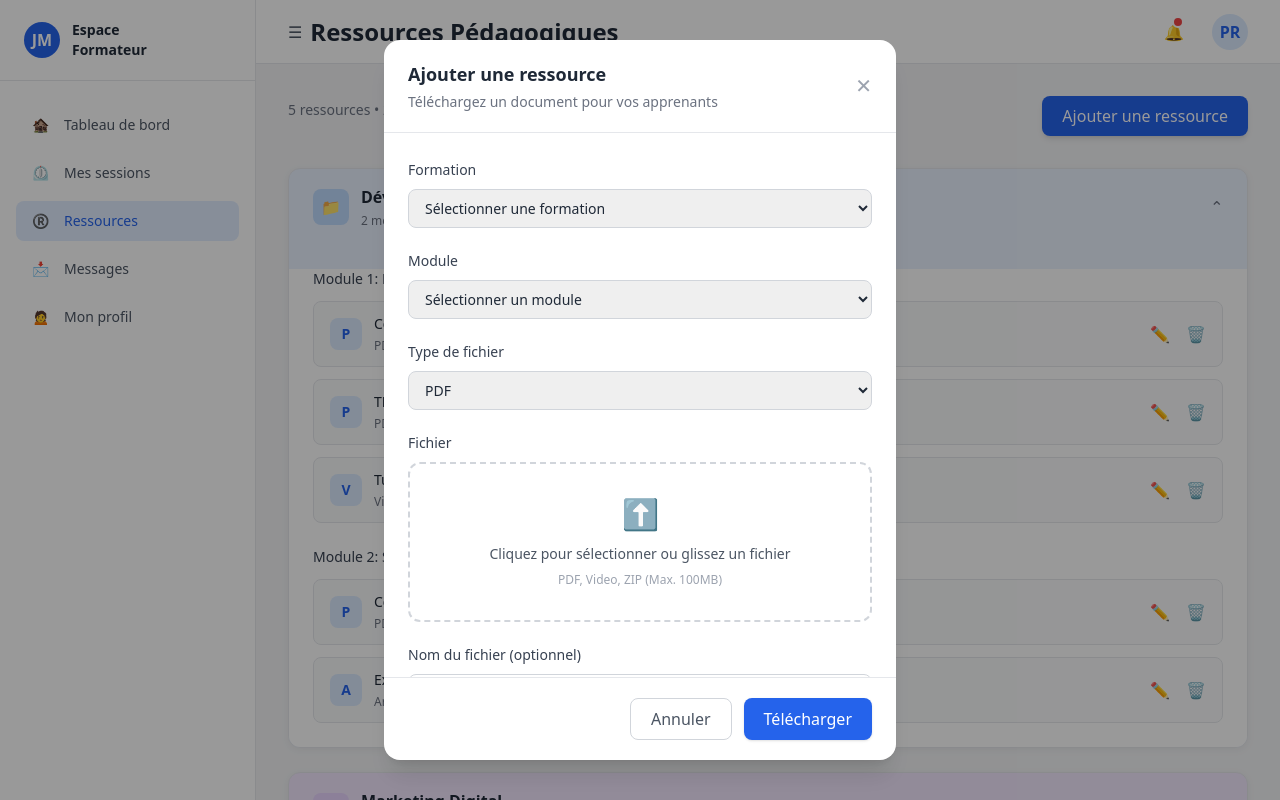
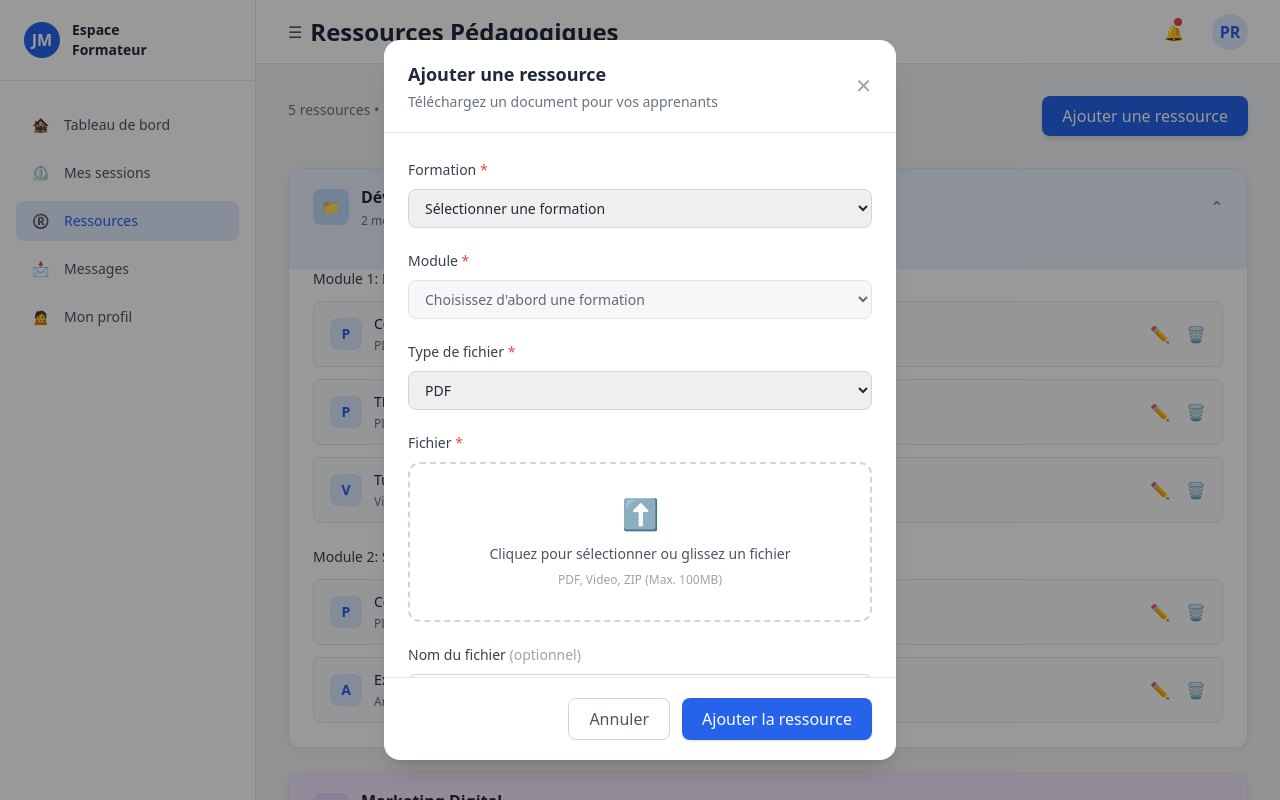
Before and after one commit to Denours/Espace-formateur-Vue.js, a Vue app: page / in a window 1280 px wide. Both pictures are taken after a click on the button "Ajouter une ressource". Built offline with nearby package versions, Linux system fonts and the light colour scheme.

Commit message:
Ajout ressource en cours

```diff
--- a/src/App.vue
+++ b/src/App.vue
@@ -14,7 +14,7 @@
         <div class="flex justify-between items-start mb-8">
           <div>
             <p class="text-sm text-gray-500 mt-1">
-              {{ totalResourcesForms }} ressources •
+              {{ totalResources }} ressources •
               {{ formations.length }} formations
             </p>
           </div>
@@ -26,6 +26,7 @@
             Ajouter une ressource
           </button>
         </div>
+
         <FormationCard
           v-for="formation in formations"
           :key="formation.id"
@@ -33,38 +34,46 @@
         />
       </main>
     </div>
-    <AddResourceModal v-if="isModalOpen" @close="isModalOpen = false" />
+
+    <AddResourceModal
+      v-if="isModalOpen"
+      :formations="formations"
+      @close="isModalOpen = false"
+      @add-resource="handleAddResource"
+    />
   </div>
 </template>
 
 <script setup lang="ts">
-import { computed, onMounted, ref } from "vue";
-import { formations } from "./data/mockData";
+import { onMounted, ref } from "vue";
+import { useFormations } from "./composables/useFormations";
 import Sidebar from "./components/layout/Sidebar.vue";
 import HeaderBar from "./components/layout/HeaderBar.vue";
 import FormationCard from "./components/formation/FormationCard.vue";
 import AddResourceModal from "./components/modals/AddResourceModal.vue";
+import type { Resource } from "./types/formation";
+
+const { formations, totalResources, addResource } = useFormations();
 
 const isModalOpen = ref(false);
 const isSidebarOpen = ref(window.innerWidth >= 1024);
+
 const toggleSidebar = () => {
   isSidebarOpen.value = !isSidebarOpen.value;
 };
-const totalResourcesForms = computed(() => {
-  return formations
-    .map((formation) =>
-      formation.modules.reduce((acc, m) => acc + m.resources.length, 0),
-    )
-    .reduce((acc, curr) => acc + curr);
-});
+
+function handleAddResource(payload: {
+  formationId: number;
+  moduleId: number;
+  resource: Omit<Resource, "id">;
+}) {
+  addResource(payload.formationId, payload.moduleId, payload.resource);
+  isModalOpen.value = false;
+}
 
 onMounted(() => {
   window.addEventListener("resize", () => {
-    if (window.innerWidth >= 1024) {
-      isSidebarOpen.value = true;
-    } else {
-      isSidebarOpen.value = false;
-    }
+    isSidebarOpen.value = window.innerWidth >= 1024;
   });
 });
 </script>
--- a/src/components/modals/AddResourceModal.vue
+++ b/src/components/modals/AddResourceModal.vue
@@ -1,6 +1,7 @@
 <template>
   <div
     class="fixed inset-0 z-50 flex items-center justify-center bg-black/40 px-4 overflow-y-auto"
+    @click.self="$emit('close')"
   >
     <div
       class="bg-white w-full max-w-lg rounded-2xl shadow-xl animate-modal max-h-[90vh] flex flex-col"
@@ -13,7 +14,6 @@
             Téléchargez un document pour vos apprenants
           </p>
         </div>
-
         <button
           @click="$emit('close')"
           class="text-gray-400 hover:text-gray-600 text-xl"
@@ -26,39 +26,105 @@
       <div class="px-6 py-6 space-y-5 overflow-y-auto">
         <!-- Formation -->
         <div>
-          <label class="text-sm font-medium text-gray-700"> Formation </label>
-          <select class="input">
-            <option>Sélectionner une formation</option>
+          <label class="text-sm font-medium text-gray-700"
+            >Formation <span class="text-red-500">*</span></label
+          >
+          <select
+            v-model="selectedFormationId"
+            class="input"
+            :class="{ 'border-red-400': errors.formation }"
+          >
+            <option :value="null" disabled>Sélectionner une formation</option>
+            <option
+              v-for="formation in formations"
+              :key="formation.id"
+              :value="formation.id"
+            >
+              {{ formation.title }}
+            </option>
+          </select>
+          <p v-if="errors.formation" class="text-xs text-red-500 mt-1">
+            {{ errors.formation }}
+          </p>
+        </div>
+
+        <!-- Module (dynamique selon la formation choisie) -->
+        <div>
+          <label class="text-sm font-medium text-gray-700"
+            >Module <span class="text-red-500">*</span></label
+          >
+          <select
+            v-model="selectedModuleId"
+            class="input"
+            :class="{ 'border-red-400': errors.module }"
+            :disabled="!selectedFormationId"
+          >
+            <option :value="null" disabled>
+              {{
+                selectedFormationId
+                  ? "Sélectionner un module"
+                  : "Choisissez d'abord une formation"
+              }}
+            </option>
+            <option
+              v-for="module in availableModules"
+              :key="module.id"
+              :value="module.id"
+            >
+              {{ module.title }}
+            </option>
+          </select>
+          <p v-if="errors.module" class="text-xs text-red-500 mt-1">
+            {{ errors.module }}
+          </p>
+        </div>
+
+        <!-- Type de fichier -->
+        <div>
+          <label class="text-sm font-medium text-gray-700"
+            >Type de fichier <span class="text-red-500">*</span></label
+          >
+          <select v-model="selectedType" class="input">
+            <option value="PDF">PDF</option>
+            <option value="Video">Video</option>
+            <option value="Archive">Archive (ZIP)</option>
           </select>
         </div>
 
-        <!-- Module -->
+        <!-- Zone d'upload -->
         <div>
-          <label class="text-sm font-medium text-gray-700"> Module </label>
-          <select class="input">
-            <option>Sélectionner un module</option>
-          </select>
-        </div>
-
-        <!-- Type -->
-        <div>
-          <label class="text-sm font-medium text-gray-700">
-            Type de fichier
-          </label>
-          <select class="input">
-            <option>PDF</option>
-            <option>Video</option>
-            <option>ZIP</option>
-          </select>
-        </div>
-
-        <!-- Upload -->
-        <div>
-          <label class="text-sm font-medium text-gray-700"> Fichier </label>
-
+          <label class="text-sm font-medium text-gray-700"
+            >Fichier <span class="text-red-500">*</span></label
+          >
           <div
-            class="mt-2 border-2 border-dashed border-gray-300 rounded-xl p-8 text-center hover:border-primary transition cursor-pointer"
+            class="mt-2 border-2 border-dashed rounded-xl p-8 text-center transition cursor-pointer"
+            :class="
+              selectedFile
+                ? 'border-green-400 bg-green-50'
+                : errors.file
+                  ? 'border-red-400 bg-red-50'
+                  : 'border-gray-300 hover:border-primary'
+            "
+            @click="fileInputRef?.click()"
+            @dragover.prevent
+            @drop.prevent="onDrop"
           >
+            <!-- Fichier sélectionné -->
+            <template v-if="selectedFile">
+              <div class="text-3xl mb-2">✅</div>
+              <p class="text-sm font-medium text-green-700">
+                {{ selectedFile.name }}
+              </p>
+              <p class="text-xs text-green-600 mt-1">{{ formattedFileSize }}</p>
+              <button
+                @click.stop="clearFile"
+                class="mt-2 text-xs text-red-500 hover:underline"
+              >
+                Supprimer
+              </button>
+            </template>
+            <!-- Pas de fichier -->
+            <template v-else>
               <div class="text-3xl mb-3">⬆</div>
               <p class="text-sm text-gray-600">
                 Cliquez pour sélectionner ou glissez un fichier
@@ -66,19 +132,36 @@
               <p class="text-xs text-gray-400 mt-2">
                 PDF, Video, ZIP (Max. 100MB)
               </p>
+            </template>
           </div>
+          <!-- Input caché -->
+          <input
+            ref="fileInputRef"
+            type="file"
+            class="hidden"
+            accept=".pdf,.mp4,.mov,.zip,.rar"
+            @change="onFileChange"
+          />
+          <p v-if="errors.file" class="text-xs text-red-500 mt-1">
+            {{ errors.file }}
+          </p>
         </div>
 
-        <!-- Nom optionnel -->
+        <!-- Nom personnalisé -->
         <div>
           <label class="text-sm font-medium text-gray-700">
-            Nom du fichier (optionnel)
+            Nom du fichier
+            <span class="text-gray-400 font-normal">(optionnel)</span>
           </label>
           <input
+            v-model="customName"
             type="text"
             placeholder="Ex: Cours 1 - Introduction"
             class="input"
           />
+          <p class="text-xs text-gray-400 mt-1">
+            Si vide, le nom du fichier sera utilisé.
+          </p>
         </div>
       </div>
 
@@ -90,11 +173,11 @@
         >
           Annuler
         </button>
-
         <button
-          class="px-5 py-2 rounded-lg bg-primary text-white hover:bg-blue-700 transition shadow"
+          @click="handleSubmit"
+          class="px-5 py-2 rounded-lg bg-primary text-white hover:bg-blue-700 transition shadow disabled:opacity-50 disabled:cursor-not-allowed"
         >
-          Télécharger
+          Ajouter la ressource
         </button>
       </div>
     </div>
@@ -102,7 +185,133 @@
 </template>
 
 <script setup lang="ts">
-defineEmits(["close"]);
+import { ref, computed, watch } from "vue";
+import type { Formation, FileType } from "../../types/formation";
+
+// ── Props & Emits ──────────────────────────────────────────────
+const props = defineProps<{
+  formations: Formation[];
+}>();
+
+const emit = defineEmits<{
+  close: [];
+  "add-resource": [
+    payload: {
+      formationId: number;
+      moduleId: number;
+      resource: { title: string; type: FileType; size: string; date: string };
+    },
+  ];
+}>();
+
+// ── État du formulaire ─────────────────────────────────────────
+const selectedFormationId = ref<number | null>(null);
+const selectedModuleId = ref<number | null>(null);
+const selectedType = ref<FileType>("PDF");
+const customName = ref("");
+const selectedFile = ref<File | null>(null);
+const fileInputRef = ref<HTMLInputElement | null>(null);
+
+// ── Erreurs ────────────────────────────────────────────────────
+const errors = ref({ formation: "", module: "", file: "" });
+
+// ── Computed ───────────────────────────────────────────────────
+const availableModules = computed(() => {
+  if (!selectedFormationId.value) return [];
+  return (
+    props.formations.find((f) => f.id === selectedFormationId.value)?.modules ??
+    []
+  );
+});
+
+const formattedFileSize = computed(() => {
+  if (!selectedFile.value) return "";
+  const bytes = selectedFile.value.size;
+  if (bytes < 1024 * 1024) return `${(bytes / 1024).toFixed(1)} KB`;
+  return `${(bytes / (1024 * 1024)).toFixed(1)} MB`;
+});
+
+// Réinitialiser le module quand la formation change
+watch(selectedFormationId, () => {
+  selectedModuleId.value = null;
+  errors.value.formation = "";
+});
+watch(selectedModuleId, () => {
+  errors.value.module = "";
+});
+
+// ── Gestion du fichier ─────────────────────────────────────────
+function onFileChange(event: Event) {
+  const input = event.target as HTMLInputElement;
+  if (input.files?.[0]) setFile(input.files[0]);
+}
+
+function onDrop(event: DragEvent) {
+  const file = event.dataTransfer?.files?.[0];
+  if (file) setFile(file);
+}
+
+function setFile(file: File) {
+  const MAX_MB = 100;
+  if (file.size > MAX_MB * 1024 * 1024) {
+    errors.value.file = `Le fichier dépasse la limite de ${MAX_MB} MB.`;
+    return;
+  }
+  selectedFile.value = file;
+  errors.value.file = "";
+  // Pré-remplir le nom si vide
+  if (!customName.value) {
+    customName.value = file.name.replace(/\.[^.]+$/, "");
+  }
+}
+
+function clearFile() {
+  selectedFile.value = null;
+  customName.value = "";
+  if (fileInputRef.value) fileInputRef.value.value = "";
+}
+
+// ── Validation & Soumission ────────────────────────────────────
+function validate(): boolean {
+  let valid = true;
+  errors.value = { formation: "", module: "", file: "" };
+
+  if (!selectedFormationId.value) {
+    errors.value.formation = "Veuillez sélectionner une formation.";
+    valid = false;
+  }
+  if (!selectedModuleId.value) {
+    errors.value.module = "Veuillez sélectionner un module.";
+    valid = false;
+  }
+  if (!selectedFile.value) {
+    errors.value.file = "Veuillez sélectionner un fichier.";
+    valid = false;
+  }
+  return valid;
+}
+
+function handleSubmit() {
+  if (!validate()) return;
+
+  const today = new Date();
+  const dateStr = today.toLocaleDateString("fr-FR", {
+    day: "2-digit",
+    month: "short",
+    year: "numeric",
+  });
+
+  emit("add-resource", {
+    formationId: selectedFormationId.value!,
+    moduleId: selectedModuleId.value!,
+    resource: {
+      title: customName.value.trim() || selectedFile.value!.name,
+      type: selectedType.value,
+      size: formattedFileSize.value,
+      date: dateStr,
+    },
+  });
+}
 </script>
 
 <style>
@@ -116,13 +325,13 @@ defineEmits(["close"]);
     transform: scale(1);
   }
 }
-
 .animate-modal {
   animation: modalScale 0.2s ease-out;
 }
 
-/* Reusable input style */
 .input {
-  @apply mt-2 w-full border border-gray-300 rounded-lg px-3 py-2 text-sm focus:outline-none focus:ring-2 focus:ring-primary focus:border-primary transition;
+  @apply mt-2 w-full border border-gray-300 rounded-lg px-3 py-2 text-sm
+         focus:outline-none focus:ring-2 focus:ring-primary focus:border-primary
+         transition disabled:bg-gray-100 disabled:cursor-not-allowed;
 }
 </style>
--- /dev/null
+++ b/src/composables/useFormations.ts
@@ -0,0 +1,36 @@
+import { ref, computed } from "vue";
+import type { Formation, Resource } from "../types/formation";
+import { formations as initialData } from "../data/mockData";
+
+// État réactif partagé (singleton)
+const formations = ref<Formation[]>(initialData);
+
+export function useFormations() {
+  const totalResources = computed(() =>
+    formations.value
+      .map((f) => f.modules.reduce((acc, m) => acc + m.resources.length, 0))
+      .reduce((acc, curr) => acc + curr, 0),
+  );
+
+  function addResource(
+    formationId: number,
+    moduleId: number,
+    resource: Omit<Resource, "id">,
+  ) {
+    const formation = formations.value.find((f) => f.id === formationId);
+    if (!formation) return;
+
+    const module = formation.modules.find((m) => m.id === moduleId);
+    if (!module) return;
+
+    // Générer un id unique
+    const allIds = formations.value.flatMap((f) =>
+      f.modules.flatMap((m) => m.resources.map((r) => r.id)),
+    );
+    const newId = allIds.length > 0 ? Math.max(...allIds) + 1 : 1;
+
+    module.resources.push({ id: newId, ...resource });
+  }
+
+  return { formations, totalResources, addResource };
+}
```
Lines whose indentation alone changed are shown as unchanged.
